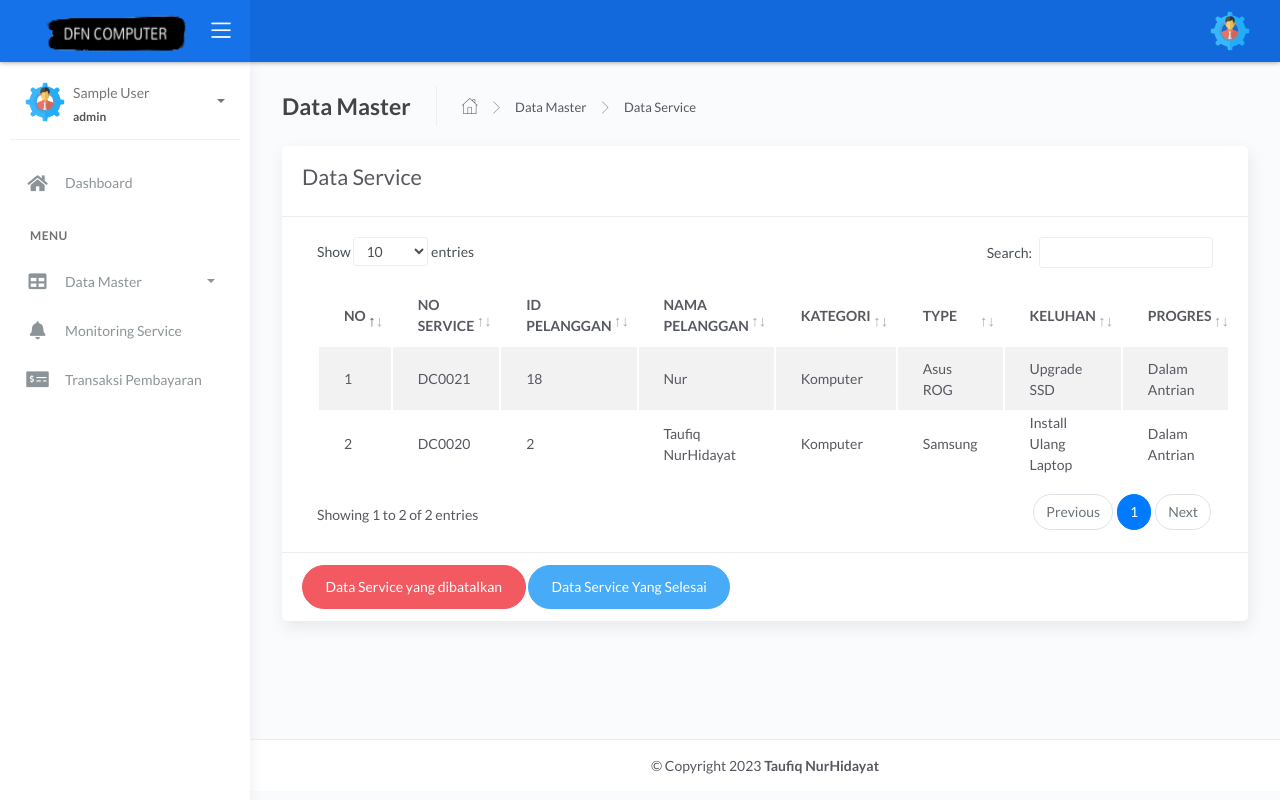
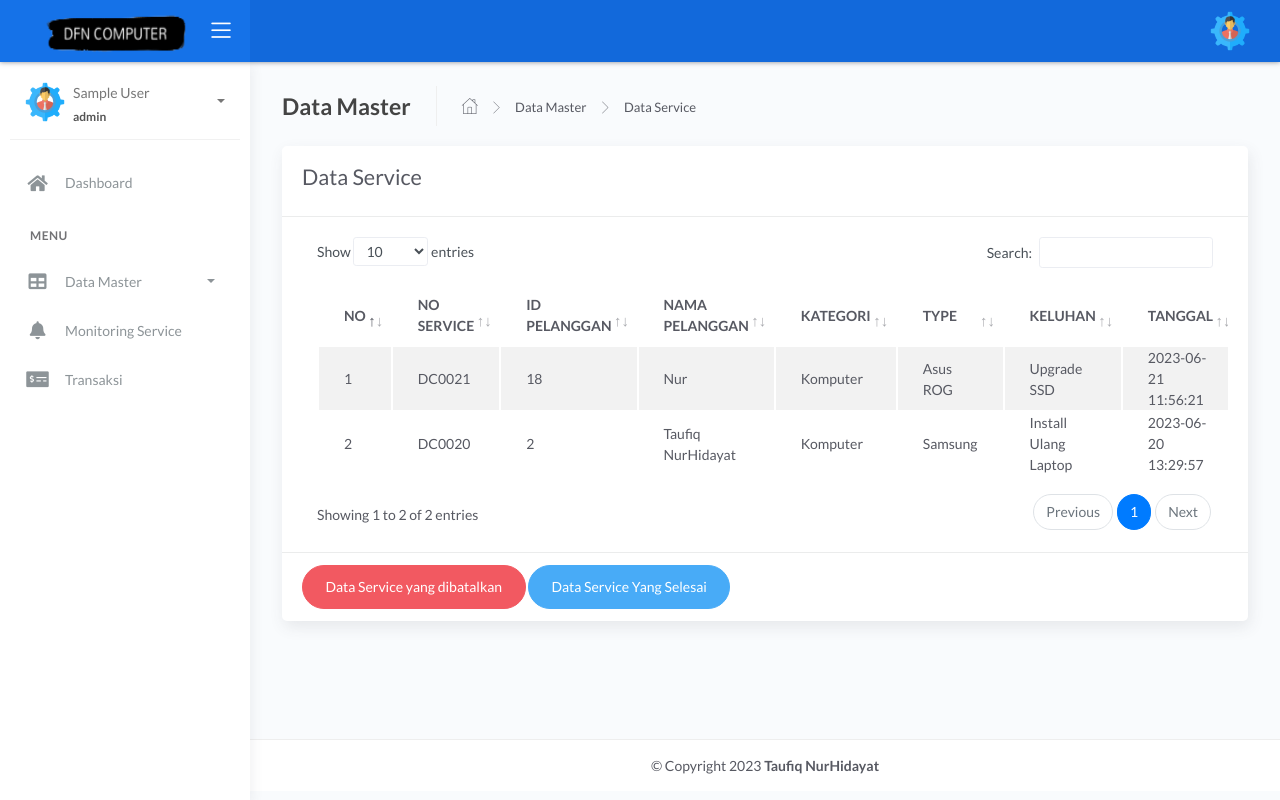
Before and after one commit to taufiqqnh/monitoring-service-computer, a PHP site: page /admin/teknisi/service.php in a window 1280 px wide. Run offline with PHP 8.4, Linux system fonts and the light colour scheme; the visitor is signed in with stand-in values (Sample User, id 1); data comes from the database, SQL or seed files in the repository.

Commit message:
Update transaksi terbaru

```diff
--- a/admin.php
+++ b/admin.php
@@ -17,7 +17,7 @@
             <h1>Login Admin</h1>
             <form action="periksa_login_admin.php" method="POST">
                 <div class="field-wrap">
-                    <input type="text" class="form-control" id="username" name="username" required placeholder="Username" />
+                    <input type="text" class="form-control" id="username" name="username" autocomplete="off" required placeholder="Username" />
                 </div>
                 <div class="field-wrap">
                     <input type="password" class="form-control" id="password" name="password" required placeholder="Password" />
--- a/admin/teknisi/pelanggan.php
+++ b/admin/teknisi/pelanggan.php
@@ -123,6 +123,7 @@ if (empty($_SESSION['name']) or empty($_SESSION['level'])) {
 									<thead>
 										<tr>
 											<th style="width: 1%">NO</th>
+											<th>ID</th>
 											<th>NAMA</th>
 											<th>NO HP</th>
 											<th>EMAIL</th>
@@ -141,6 +142,7 @@ if (empty($_SESSION['name']) or empty($_SESSION['level'])) {
 										?>
 											<tr>
 												<td><?php echo $no++; ?></td>
+												<td><?php echo $d['id_pelanggan']; ?></td>
 												<td><?php echo $d['nama']; ?></td>
 												<td><?php echo $d['hp']; ?></td>
 												<td><?php echo $d['email']; ?></td>
--- a/admin/teknisi/service.php
+++ b/admin/teknisi/service.php
@@ -57,7 +57,6 @@ if (empty($_SESSION['name']) or empty($_SESSION['level'])) {
 											<th>KATEGORI</th>
 											<th>TYPE</th>
 											<th>KELUHAN</th>
-											<th>PROGRES</th>
 											<th>TANGGAL</th>
 											<th style="width: 5%">ACTION</th>
 										</tr>
@@ -78,7 +77,6 @@ if (empty($_SESSION['name']) or empty($_SESSION['level'])) {
 												<td><?php echo $data['kategori']; ?></td>
 												<td><?php echo $data['type']; ?></td>
 												<td><?php echo $data['keluhan']; ?></td>
-												<td><?php echo $data['progres']; ?> </td>
 												<td><?php echo $data['tanggal']; ?> </td>
 												<td>
 													<!-- EDIT MEMBER -->
--- a/admin/teknisi/sidebar.php
+++ b/admin/teknisi/sidebar.php
@@ -80,7 +80,7 @@
 				<li class="nav-item">
 					<a href="pembayaran.php">
 						<i class="fas fa-money-check-alt"></i>
-						<p>Transaksi Pembayaran</p>
+						<p>Transaksi</p>
 					</a>
 				</li>
 			</ul>
--- a/admin/teknisi/transaksi.php
+++ b/admin/teknisi/transaksi.php
@@ -217,7 +217,6 @@ if (isset($_POST['Hargatroli'])) {
                                                                             <div class="row">
                                                                                 <div class="col-sm-12">
                                                                                     <input type="hidden" name="id_harga" value="<?php echo $d['id_harga']; ?>">
-
                                                                                 </div>
                                                                             </div>
                                                                             <div class="modal-footer no-bd">
```
